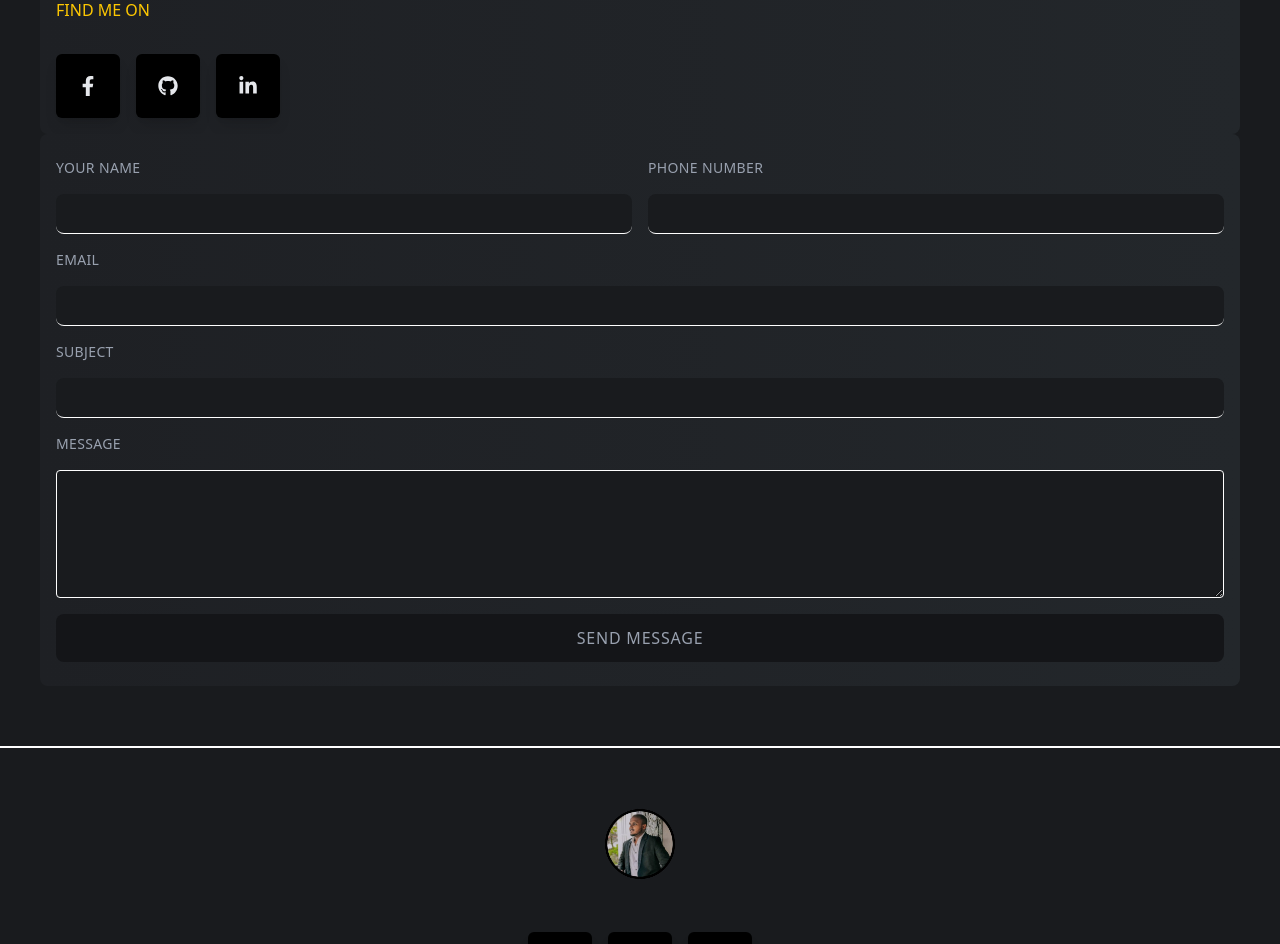
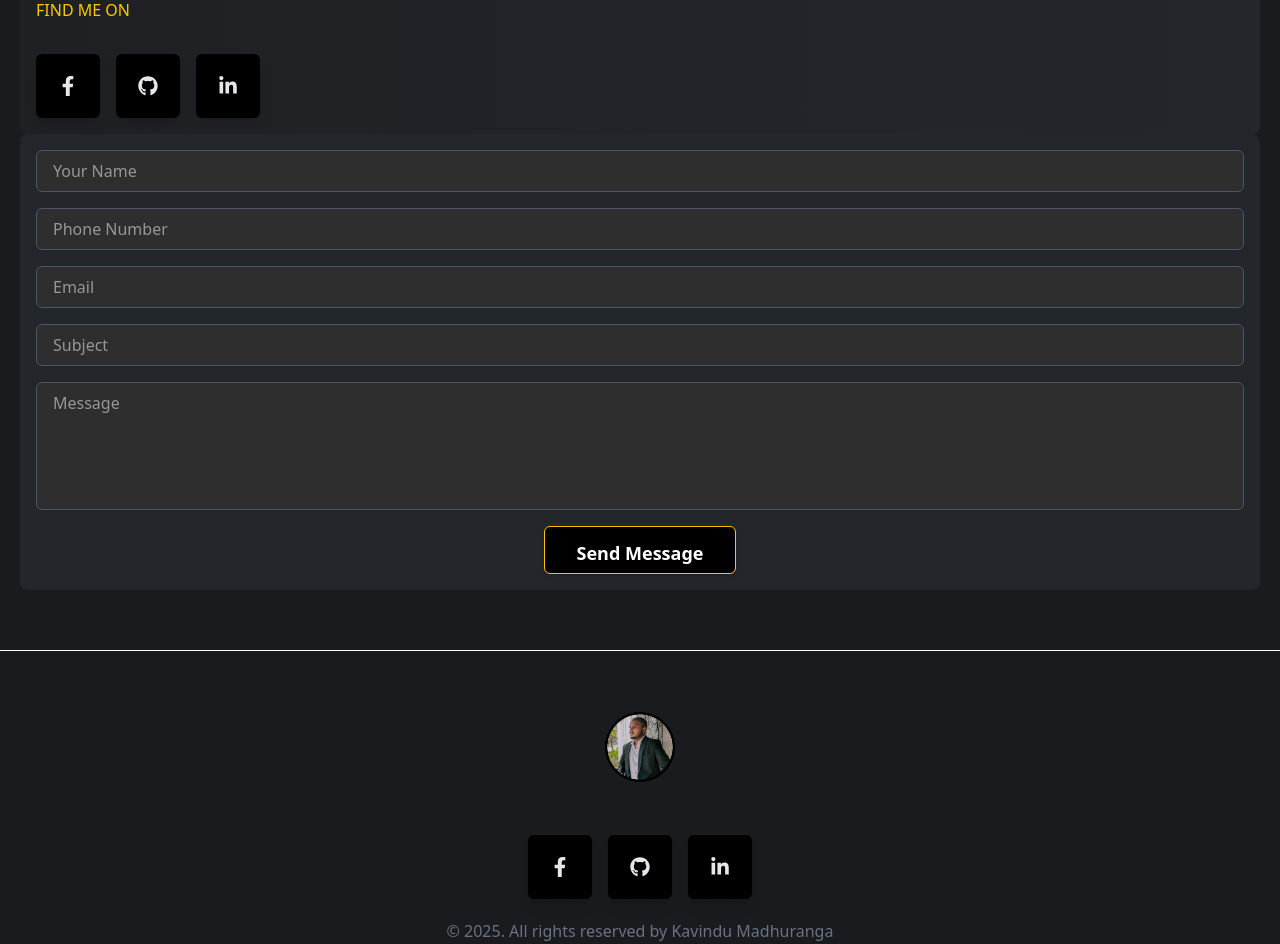
Before and after one commit to kavindu0818/My-Portfoliyo, a React (Vite) app: page / in a window 1280 px wide. Shown: the part 6500-7444 px from the top of the page. Built offline with nearby package versions, Linux system fonts and the light colour scheme.

Commit message:
set email send

```diff
--- a/package.json
+++ b/package.json
@@ -11,9 +11,9 @@
     "preview": "vite preview",
     "predeploy": "npm run build",
     "deploy": "gh-pages -d dist"
-
   },
   "dependencies": {
+    "@emailjs/browser": "^4.4.1",
     "@tailwindcss/vite": "^4.0.1",
     "aos": "^2.3.4",
     "framer-motion": "^12.0.6",
--- a/src/components/contact/Contact.tsx
+++ b/src/components/contact/Contact.tsx
@@ -1,166 +1,111 @@
-import { useState } from 'react';
-import Title from '../layouts/Title';
-import ContactLeft from './ContactLeft';
+import {useRef, useState} from "react";
+import Title from "../layouts/Title";
+import ContactLeft from "./ContactLeft";
+import emailjs from "@emailjs/browser";
 
 const Contact = () => {
-  const [username, setUsername] = useState('');
-  const [phoneNumber, setPhoneNumber] = useState(''); // Keep phone number as a string
-  const [email, setEmail] = useState('');
-  const [subject, setSubject] = useState('');
-  const [message, setMessage] = useState('');
-  const [errMsg, setErrMsg] = useState('');
-  const [successMsg, setSuccessMsg] = useState('');
+  const form = useRef<HTMLFormElement>(null);
+  const [errMsg, setErrMsg] = useState("");
+  const [successMsg, setSuccessMsg] = useState("");
 
-  // ========== Email Validation start here ==============
-  const emailValidation = () => {
-    return String(email)
-        .toLocaleLowerCase()
-        .match(/^\w+([-]?\w+)*@\w+([-]?\w+)*(\.\w{2,3})+$/);
-  };
-  // ========== Email Validation end here ================
+  const sendEmail = (e: React.FormEvent<HTMLFormElement>) => {
+    e.preventDefault();
 
-  const handleSend = (e: React.FormEvent) => { // Type the event parameter here
-    e.preventDefault();
-    if (username === '') {
-      setErrMsg('Username is required!');
-    } else if (phoneNumber === '') {
-      setErrMsg('Phone number is required!');
-    } else if (email === '') {
-      setErrMsg('Please give your Email!');
-    } else if (!emailValidation()) { // Call emailValidation function properly
-      setErrMsg('Give a valid Email!');
-    } else if (subject === '') {
-      setErrMsg('Please give your Subject!');
-    } else if (message === '') {
-      setErrMsg('Message is required!');
-    } else {
-      setSuccessMsg(
-          `Thank you dear ${username}, Your message has been sent successfully!`
+    if (!form.current) {
+      setErrMsg("Form reference is invalid.");
+      return;
+    }
+
+    emailjs
+        .sendForm('service_kgauu1i', 'template_640gk3l', form.current, 'f85SL_OtvhCvRO5-P')
+        .then(
+            (response) => {
+              console.log("SUCCESS!", response);
+              setSuccessMsg("Email sent successfully!");
+              setErrMsg("");
+              form.current?.reset(); // Reset form after success
+            },
+            (error) => {
+              console.log("FAILED...", error.text);
+              setErrMsg("Failed to send email. Please try again.");
+            }
         );
-      setErrMsg('');
-      setUsername('');
-      setPhoneNumber('');
-      setEmail('');
-      setSubject('');
-      setMessage('');
-    }
   };
 
-  const inputStyle = {
-    width: '100%',
-    height: '2.5rem',
-    borderRadius: '0.5rem',
-    borderBottom: '1px solid white',
-    backgroundColor: '#191b1e',
-    color: 'white',
-    padding: '1rem',
-    outline: 'none',
-    borderColor: 'white',
-    transition: 'border-color 0.3s ease',
-  };
+
 
   return (
-      <section
-          id="contact"
-          className="w-full min-h-screen flex flex-col lgl:flex-row items-center justify-between px-5 md:px-10 border-b border-white font-titleFont bg-[#191b1e] overflow-hidden pb-15"
-      >
+      <section id="contact" className="w-full min-h-screen flex flex-col items-center px-5 bg-[#191b1e] pb-15">
         <div className="w-full flex justify-center items-center text-center">
-          <Title title="CONTACT" des="Contact With Me" />
+          <Title title="CONTACT" des="Contact With Me"/>
         </div>
 
-        <div className="w-full relative flex flex-col lgl:flex-row justify-between items-start">
-          {/* ContactLeft Section */}
-          <div className="w-full lgl:w-[40%] shadow-10px 10px 19px #1c1e22 -10px -10px 19px #262a2e">
-            <ContactLeft />
+        <div className="w-full flex flex-col lgl:flex-row justify-between items-start">
+          <div className="w-full lgl:w-[40%]">
+            <ContactLeft/>
           </div>
 
-          {/* Form Section */}
-          <div
-              className="w-full lgl:w-[60%] bg-gradient-to-r from-[#1e2024] to-[#23272b] flex flex-col gap-8 p-4 lgl:p-8 rounded-lg shadow-10px 10px 19px #1c1e22 -10px -10px 19px #262a2e"
-          >
-            <form className="w-full flex flex-col gap-4 lgl:gap-6 py-2 lgl:py-5">
-              {errMsg && (
-                  <p className="py-3 bg-gradient-to-r from-[#1e2024] to-[#23272b] shadow-shadowOne text-center text-orange-500 text-base tracking-wide animate-bounce">
-                    {errMsg}
-                  </p>
-              )}
-              {successMsg && (
-                  <p className="py-3 bg-gradient-to-r from-[#1e2024] to-[#23272b] shadow-shadowOne text-center text-green-500 text-base tracking-wide animate-bounce">
-                    {successMsg}
-                  </p>
-              )}
-              <div className="w-full flex flex-col md:flex-row gap-4">
-                <div className="w-full md:w-1/2 flex flex-col gap-4">
-                  <p className="text-sm text-gray-400 uppercase tracking-wide">
-                    Your name
-                  </p>
+          <div className="w-full lgl:w-[60%] bg-[#23272b] flex flex-col gap-8 p-4 lgl:p-8 rounded-lg">
+            <form ref={form} className="w-full flex flex-col gap-4" onSubmit={sendEmail}>
+              {errMsg && <p className="text-red-500 text-center">{errMsg}</p>}
+              {successMsg && <p className="text-green-500 text-center">{successMsg}</p>}
+
+              {/* First Row (Two Input Fields in One Row) */}
+              <div className="flex flex-col lgl:flex-row gap-4">
                 <input
-                      onChange={(e: React.ChangeEvent<HTMLInputElement>) => setUsername(e.target.value)}
-                      value={username}
-                      style={inputStyle}
                     type="text"
+                    placeholder="Your Name"
+                    name="user_name"
+                    className="input w-full lgl:w-[48%] px-4 py-2 rounded-md border border-gray-600 focus:border-yellow-400 bg-[#2e2e2e] text-white outline-none transition-all duration-300"
+                    required
+                />
+                <input
+                    type="text"
+                    placeholder="Phone Number"
+                    name="user_phone"
+                    className="input w-full lgl:w-[48%] px-4 py-2 rounded-md border border-gray-600 focus:border-yellow-400 bg-[#2e2e2e] text-white outline-none transition-all duration-300"
+                    required
                 />
               </div>
-                <div className="w-full md:w-1/2 flex flex-col gap-4">
-                  <p className="text-sm text-gray-400 uppercase tracking-wide">
-                    Phone Number
-                  </p>
+
+              {/* Second Row (Two Input Fields in One Row) */}
+              <div className="flex flex-col lgl:flex-row gap-4">
                 <input
-                      onChange={(e: React.ChangeEvent<HTMLInputElement>) => setPhoneNumber(e.target.value)}
-                      value={phoneNumber}
-                      style={inputStyle}
+                    type="email"
+                    placeholder="Email"
+                    name="user_email"
+                    className="input w-full lgl:w-[48%] px-4 py-2 rounded-md border border-gray-600 focus:border-yellow-400 bg-[#2e2e2e] text-white outline-none transition-all duration-300"
+                    required
+                />
+                <input
                     type="text"
+                    placeholder="Subject"
+                    name="subject"
+                    className="input w-full lgl:w-[48%] px-4 py-2 rounded-md border border-gray-600 focus:border-yellow-400 bg-[#2e2e2e] text-white outline-none transition-all duration-300"
+                    required
                 />
               </div>
-              </div>
-              <div className="flex flex-col gap-4">
-                <p className="text-sm text-gray-400 uppercase tracking-wide">Email</p>
-                <input
-                    onChange={(e: React.ChangeEvent<HTMLInputElement>) => setEmail(e.target.value)}
-                    value={email}
-                    style={inputStyle}
-                    type="text"
-                />
-              </div>
-              <div className="flex flex-col gap-4">
-                <p className="text-sm text-gray-400 uppercase tracking-wide">Subject</p>
-                <input
-                    onChange={(e: React.ChangeEvent<HTMLInputElement>) => setSubject(e.target.value)}
-                    value={subject}
-                    style={inputStyle}
-                    type="text"
-                />
-              </div>
-              <div className="flex flex-col gap-4">
-                <p className="text-sm text-gray-400 uppercase tracking-wide">Message</p>
+
+              {/* Textarea */}
               <textarea
-                    onChange={(e: React.ChangeEvent<HTMLTextAreaElement>) => setMessage(e.target.value)}
-                    value={message}
-                    cols={30}
-                    rows={8}
-                    style={{
-                      width: '100%',
-                      height: '8rem',
-                      padding: '0.5rem',
-                      border: '1px solid white',
-                      borderRadius: '0.25rem',
-                      backgroundColor: '#191b1e',
-                      color: 'white',
-                      outline: 'none',
-                    }}
+                  placeholder="Message"
+                  name="message"
+                  className="textarea w-full px-4 py-2 h-32 rounded-md border border-gray-600 focus:border-yellow-400 bg-[#2e2e2e] text-white outline-none resize-none transition-all duration-300"
+                  required
               ></textarea>
-              </div>
-              <div className="w-full">
+
+              {/* Submit Button */}
               <button
-                    onClick={handleSend}
-                    className="w-full h-12 bg-[#141518] rounded-lg text-base text-gray-400 tracking-wider uppercase hover:text-white duration-300 hover:border-[1px] hover:border-yellow-400 border-transparent"
+                  type="submit"
+                  className="btn w-48 h-12 font-bold text-white text-center px-6 py-3 rounded-md bg-black border-1 border-yellow-400 hover:bg-yellow-400 hover:text-black font-semibold text-lg transition-all duration-300 shadow-md hover:shadow-lg mx-auto"
               >
                 Send Message
               </button>
-              </div>
+
             </form>
           </div>
         </div>
+
       </section>
   );
 };
```
Also changed, not shown: 1 other file (tests, documents, lock files or other folders). Lines whose indentation alone changed are shown as unchanged.
